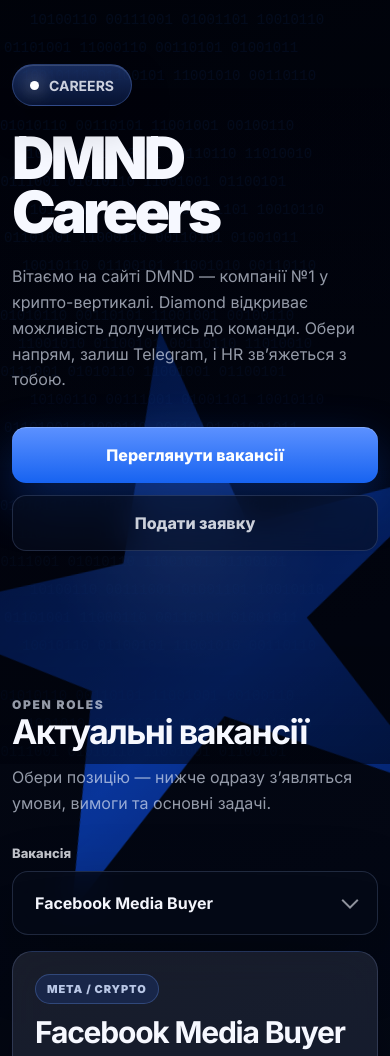
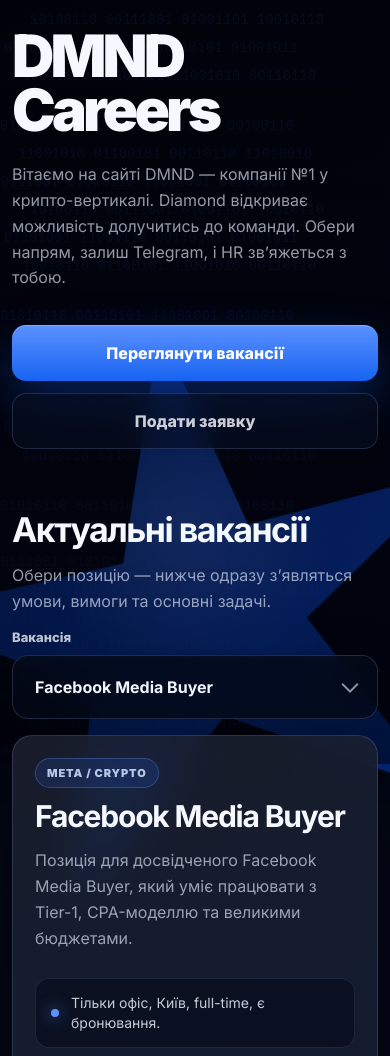
Before and after one commit to olehodukalets456-cpu/diamond, a website: page careers/index.html in a window 390 px wide. Shown: the part 80-1136 px from the top of the page. Drawn offline with Linux system fonts and the light colour scheme.

Commit message:
Update index.html

```diff
--- a/careers/index.html
+++ b/careers/index.html
@@ -173,10 +173,10 @@ button {
 }
 
 .hero {
-  min-height: 580px;
+  min-height: auto;
   display: grid;
   align-items: center;
-  padding: 54px 0 86px;
+  padding: 28px 0 43px;
 }
 
 .hero-content {
@@ -213,7 +213,7 @@ button {
 
 h1 {
   max-width: 720px;
-  margin: 25px 0 0;
+  margin: 0;
   font-size: clamp(52px, 8vw, 96px);
   line-height: .93;
   letter-spacing: -0.065em;
@@ -284,12 +284,12 @@ h1 {
 }
 
 .section {
-  padding: 50px 0 88px;
+  padding: 25px 0 44px;
 }
 
 .section-heading {
   max-width: 680px;
-  margin-bottom: 28px;
+  margin-bottom: 14px;
 }
 
 .section-kicker {
@@ -502,7 +502,7 @@ h1 {
 }
 
 .apply-section {
-  padding: 20px 0 82px;
+  padding: 10px 0 41px;
 }
 
 .form-card {
@@ -695,7 +695,7 @@ h1 {
 
   .hero {
     min-height: auto;
-    padding: 70px 0 92px;
+    padding: 35px 0 46px;
   }
 
   h1 {
@@ -716,7 +716,7 @@ h1 {
   }
 
   .section {
-    padding: 36px 0 68px;
+    padding: 18px 0 34px;
   }
 
   .vacancy-head {
@@ -777,7 +777,6 @@ h1 {
   <main>
     <section class="hero" id="top">
       <div class="hero-content">
-        <div class="eyebrow">CAREERS</div>
         <h1>DMND Careers</h1>
         <p class="hero-copy">
           Вітаємо на сайті DMND — компанії №1 у крипто-вертикалі. Diamond відкриває можливість долучитись до команди. Обери напрям, залиш Telegram, і HR зв’яжеться з тобою.
@@ -791,7 +790,6 @@ h1 {
 
     <section class="section" id="vacancies">
       <div class="section-heading">
-        <p class="section-kicker">Open roles</p>
         <h2>Актуальні вакансії</h2>
         <p>Обери позицію — нижче одразу з’являться умови, вимоги та основні задачі.</p>
       </div>
```
